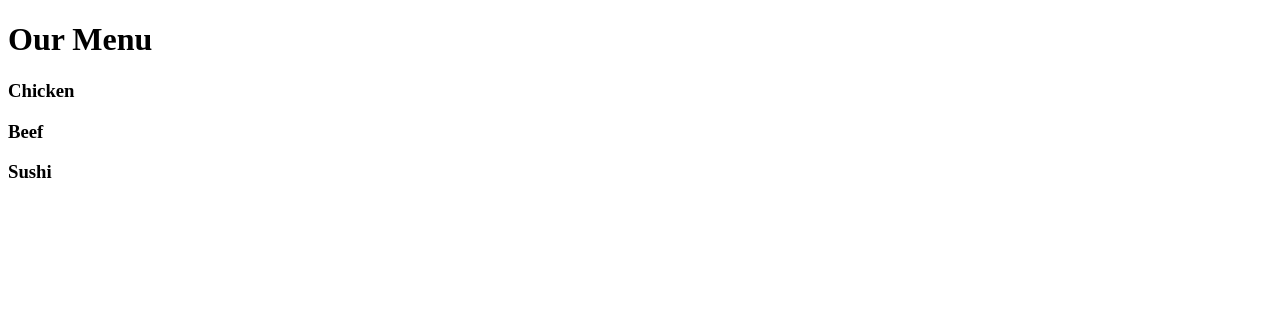
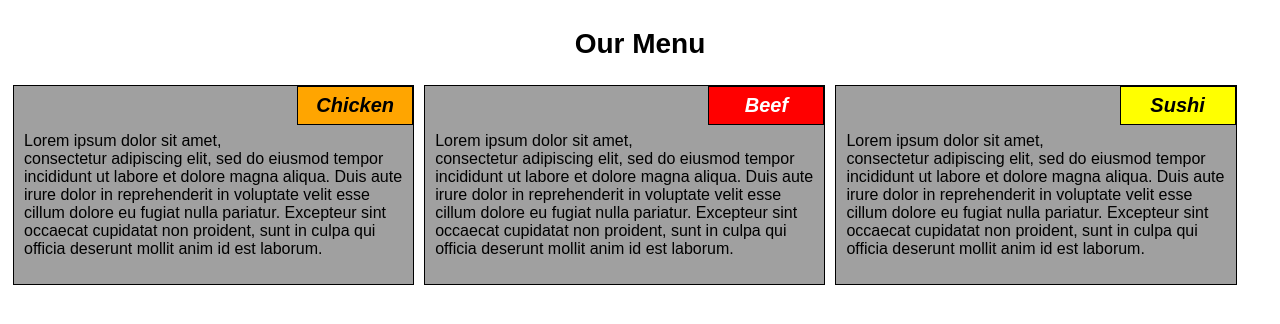
Before and after one commit to hashboy05/coursera-test, a plain HTML site: page mod2_solution/index.html in a window 1280 px wide. Drawn offline with Linux system fonts and the light colour scheme.

Commit message:
finalized

```diff
--- /dev/null
+++ b/mod2_solution/index.css
@@ -0,0 +1,96 @@
+* {
+    font-family: Arial, sans-serif;
+    font-size: 16px;
+}
+
+@media (min-width: 992px) {
+    .section{
+        border: 1px solid black;
+        background-color: rgb(160, 160, 160);
+        margin: 5px;
+        padding: 10px;
+        float: left;
+        height: max-content;
+        width: 30%;
+    }
+}
+
+@media (min-width: 768px) and (max-width: 991px){
+    .section{
+        border: 1px solid black;
+        background-color: rgb(160, 160, 160);
+        margin: 5px;
+        padding: 10px;
+        float: left;
+        height: max-content;
+    }
+    .section-1, .section-2{
+        width: 45%;
+    }
+    .section-3{
+        width: 94%;
+        clear: both;
+    }
+}
+
+@media (max-width: 767px) {
+    .section{
+        border: 1px solid black;
+        background-color: rgb(160, 160, 160);
+        margin: 5px;
+        padding: 10px;
+        float: none;
+        height: max-content;
+        width: 100%;
+    }
+}
+
+.ourmenu{
+    text-align: center;
+    font-size: 175%;
+    font-weight: bold;
+    padding: 20px;
+}
+
+#chicken{
+    width: 100px;
+    height: auto;
+    float: right;
+    border: 1px solid black;
+    padding: 7px;
+    margin: -10px -10px 10px 10px;
+    background-color: orange;
+    text-align: center;
+    font-weight: bold;
+    font-style: italic;
+    font-size: 125%;
+}
+
+#beef{
+    width: 100px;
+    height: auto;
+    float: right;
+    border: 1px solid black;
+    padding: 7px;
+    margin: -10px -10px 10px 10px;
+    background-color: red;
+    text-align: center;
+    font-weight: bold;
+    color: white;
+    font-style: italic;
+    font-size: 125%;
+}
+
+#sushi{
+    width: 100px;
+    height: auto;
+    float: right;
+    border: 1px solid black;
+    padding: 7px;
+    margin: -10px -10px 10px 10px;
+    background-color: yellow;
+    text-align: center;
+    font-weight: bold;
+    font-style: italic;
+    font-size: 125%;
+}
--- a/mod2_solution/index.html
+++ b/mod2_solution/index.html
@@ -3,18 +3,40 @@
 <head>
     <meta charset="UTF-8">
     <meta name="viewport" content="width=device-width, initial-scale=1.0">
+    <link rel="stylesheet" href="index.css">
     <title>My Coursera</title>
 </head>
 <body>
-    <h1>Our Menu</h1>
-    <div>
-        <h3>Chicken</h3>
+    <div class="ourmenu">Our Menu</div>
+    <div class="section section-1">
+        <div id="chicken">
+            Chicken
+        </div>
+        <p style="padding-top: 20px;">Lorem ipsum dolor sit amet, consectetur adipiscing elit, sed do eiusmod tempor incididunt ut labore et
+            dolore magna aliqua. Duis aute irure dolor in reprehenderit in voluptate velit esse cillum dolore eu
+            fugiat nulla pariatur. Excepteur sint occaecat cupidatat non proident, sunt in culpa qui officia
+            deserunt mollit anim id est laborum.
+        </p>
     </div>
-    <div>
-        <h3>Beef</h3>
+    <div class="section section-2">
+        <div id="beef">
+            Beef
+        </div>
+        <p style="padding-top: 20px;">Lorem ipsum dolor sit amet, consectetur adipiscing elit, sed do eiusmod tempor incididunt ut labore et
+            dolore magna aliqua. Duis aute irure dolor in reprehenderit in voluptate velit esse cillum dolore eu
+            fugiat nulla pariatur. Excepteur sint occaecat cupidatat non proident, sunt in culpa qui officia
+            deserunt mollit anim id est laborum.
+        </p>
     </div>
-    <div>
-        <h3>Sushi</h3>
+    <div class="section section-3">
+        <div id="sushi">
+            Sushi
+        </div>
+        <p style="padding-top: 20px;">Lorem ipsum dolor sit amet, consectetur adipiscing elit, sed do eiusmod tempor incididunt ut labore et
+            dolore magna aliqua. Duis aute irure dolor in reprehenderit in voluptate velit esse cillum dolore eu
+            fugiat nulla pariatur. Excepteur sint occaecat cupidatat non proident, sunt in culpa qui officia
+            deserunt mollit anim id est laborum.
+        </p>
     </div>
 </body>
 </html>
```
